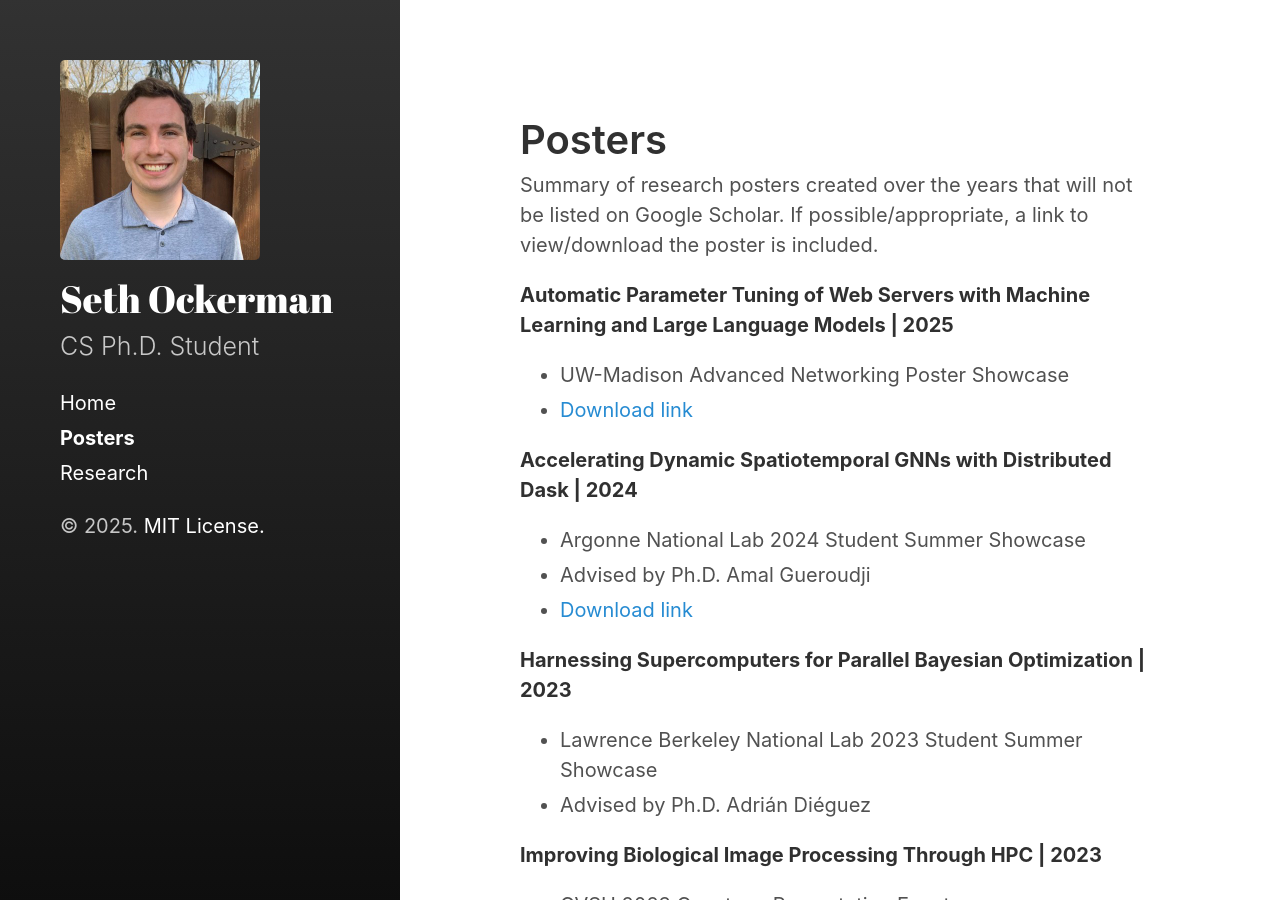
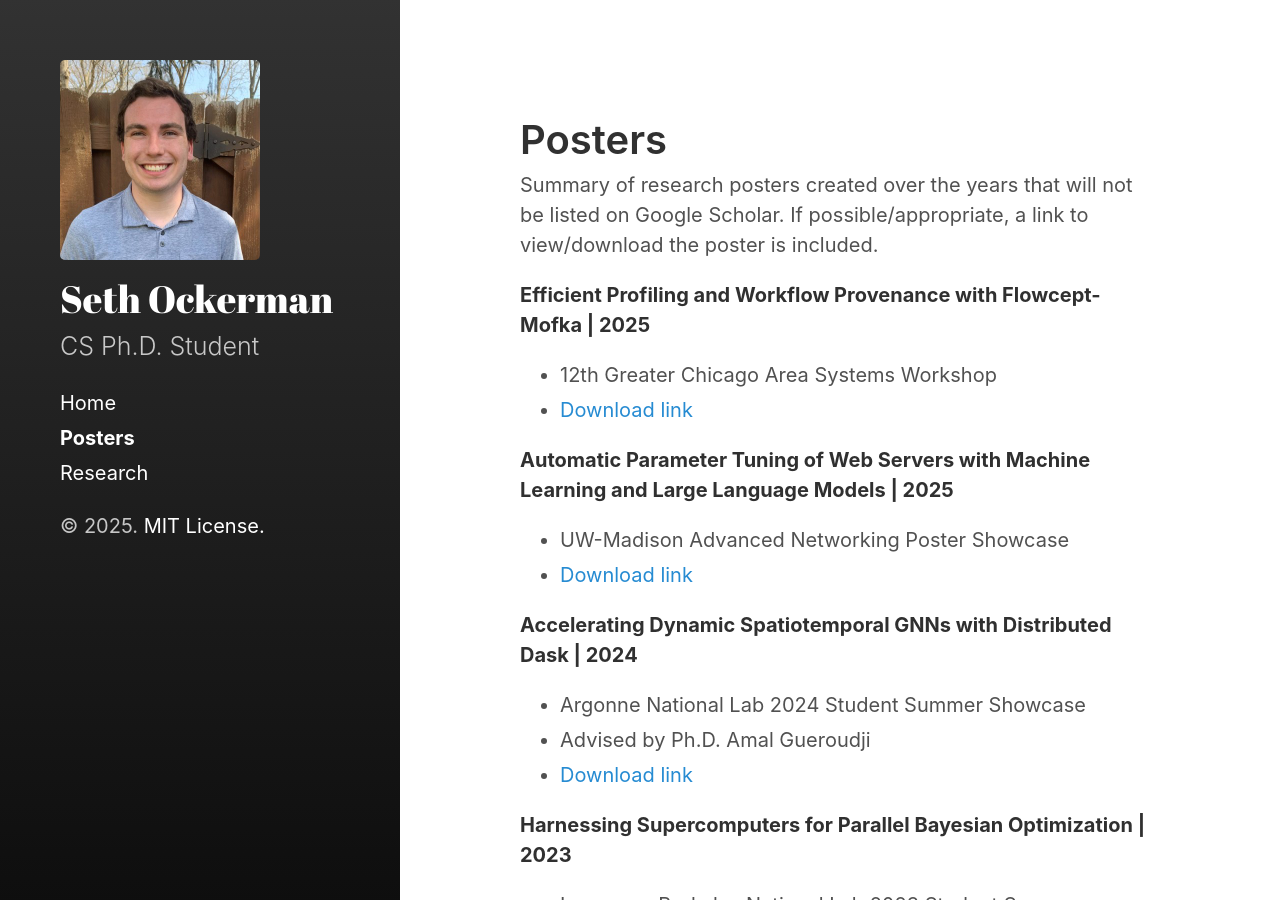
Before and after one commit to OckermanSethGVSU/OckermanSethGVSU.github.io, a Jekyll site: the page built from markdown/posters_paper.md, in a window 1280 px wide and 900 px high. Built offline with Jekyll 4.4.1, drawn with Linux system fonts in a browser that asks for light colours.

Commit message:
update with paper link

```diff
--- a/markdown/posters_paper.md
+++ b/markdown/posters_paper.md
@@ -5,6 +5,11 @@ sidebar_link: true
 ---
 
 Summary of research posters created over the years that will not be listed on Google Scholar. If possible/appropriate, a link to view/download the poster is included.
+
+
+**Efficient Profiling and Workflow Provenance with Flowcept-Mofka | 2025**
+* 12th Greater Chicago Area Systems Workshop
+* [Download link](https://drive.google.com/file/d/1NRgnsOTjKSANJsTQjLM3KAx415V3UqRR/view?usp=sharing){:target="_blank"}
 
 
 **Automatic Parameter Tuning of Web Servers with Machine Learning and Large Language Models | 2025**
```
Also changed, not shown: markdown/research.md (+1 -1 lines), 3 other files.
